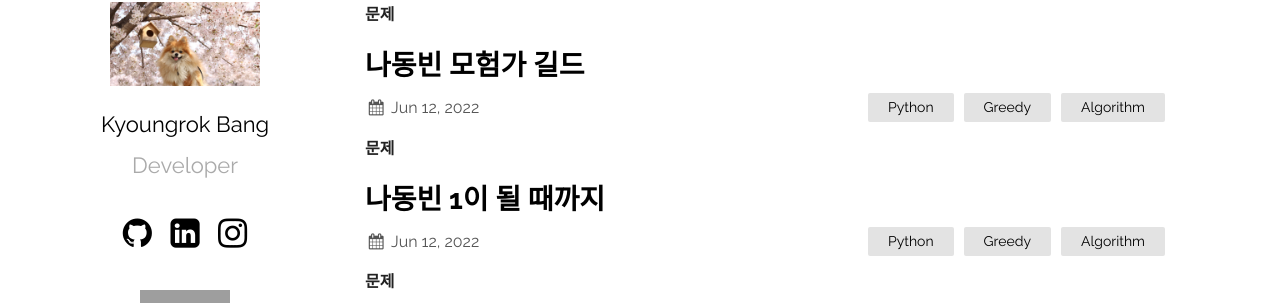
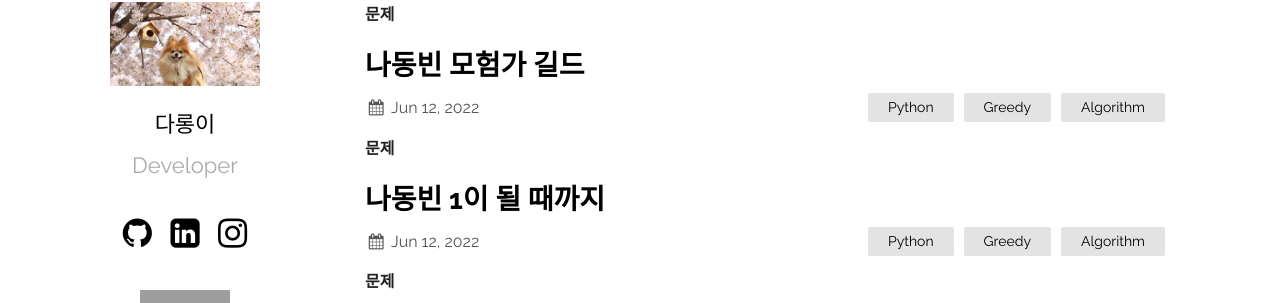
Before and after one commit to krBang/krbang.github.io, a Jekyll site: the page built from index.md, in a window 1280 px wide. Shown: the part 191-494 px from the top of the page. Built offline with Jekyll 4.4.1, drawn with Linux system fonts in a browser that asks for light colours; grey boxes are pictures that could not be loaded.

Commit message:
[수정] 멍멍이 다롱이

```diff
--- a/_config.yml
+++ b/_config.yml
@@ -10,7 +10,7 @@ show_excerpts: true # set to true to show excerpts on the homepage
 sass:
   sass_dir: _sass
 plainwhite:
-  name: Kyoungrok Bang
+  name: 다롱이
   tagline: Developer
   date_format: "%b %-d, %Y"
   sitemap: true # set to true to generate sitemap.xml content
```
